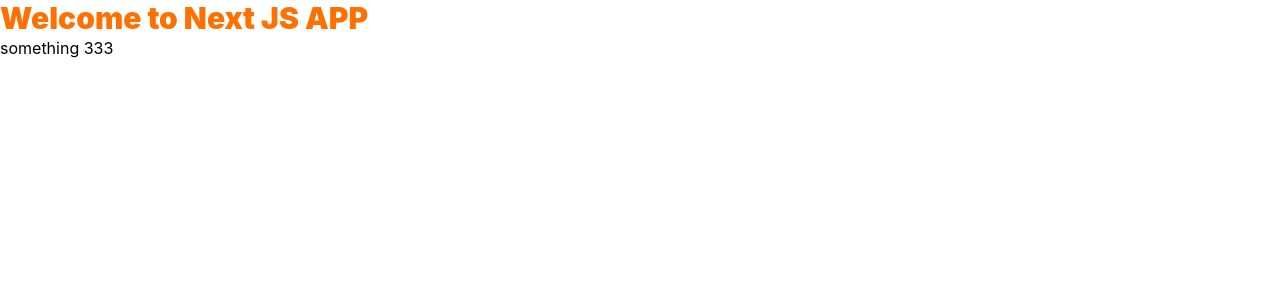
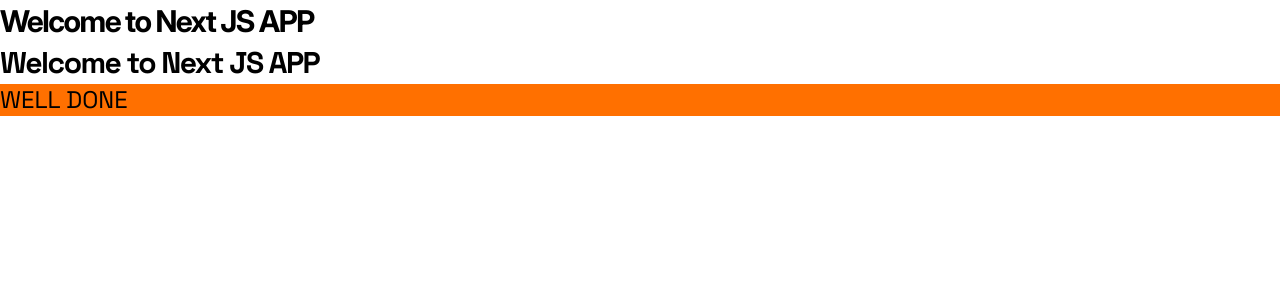
Before and after one commit to FilipBabic/stack-overflow-clone-app, a Next.js app: page / in a window 1280 px wide. Shown: the top 300 px of the page. Built offline with nearby package versions, Linux system fonts and the light colour scheme.

Commit message:
Fonts Setup

```diff
--- a/app/layout.tsx
+++ b/app/layout.tsx
@@ -1,15 +1,17 @@
 import type { Metadata } from "next";
-import { Geist, Geist_Mono } from "next/font/google";
+import localFont from "next/font/local";
 import "./globals.css";
 
-const geistSans = Geist({
-  variable: "--font-geist-sans",
-  subsets: ["latin"],
+const inter = localFont({
+  src: "./fonts/InterVF.ttf",
+  variable: "--font-inter",
+  weight: "100 200 300 400 500 600 700 800 900",
 });
 
-const geistMono = Geist_Mono({
-  variable: "--font-geist-mono",
-  subsets: ["latin"],
+const spaceGrotesk = localFont({
+  src: "./fonts/SpaceGroteskVF.ttf",
+  variable: "--font-space-grotesk",
+  weight: "300 400 500 600 700",
 });
 
 export const metadata: Metadata = {
@@ -24,7 +26,7 @@ export default function RootLayout({
 }>) {
   return (
     <html lang="en">
-      <body className={`${geistSans.variable} ${geistMono.variable} antialiased`}>{children}</body>
+      <body className={`${inter.className} ${spaceGrotesk.variable} antialiased`}>{children}</body>
     </html>
   );
 }
--- a/app/page.tsx
+++ b/app/page.tsx
@@ -1,8 +1,9 @@
 const Home = () => {
   return (
     <div>
-      <h1 className="text-3xl font-black text-primary-500">Welcome to Next JS APP</h1>
-      <p>something 333</p>
+      <h1 className="h1-bold">Welcome to Next JS APP</h1>
+      <h1 className="h1-bold font-space-grotesk">Welcome to Next JS APP</h1>
+      <p className="bg-primary-500 font-space-grotesk text-2xl">WELL DONE</p>
     </div>
   );
 };
--- a/tailwind.config.ts
+++ b/tailwind.config.ts
@@ -40,6 +40,10 @@ const config: Config = {
       screens: {
         xs: "420px",
       },
+      fontFamily: {
+        inter: ["var(--font-inter)"],
+        "space-grotesk": ["var(--font-space-grotesk)"],
+      },
     },
   },
   plugins: [],
```
Also changed, not shown: app/fonts/InterVF.ttf (added), app/fonts/SpaceGroteskVF.ttf (added).
